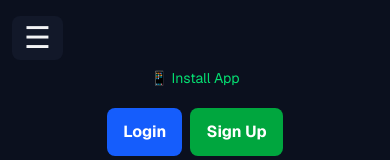
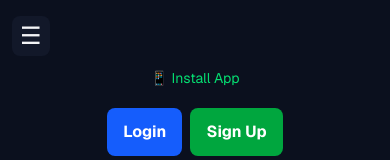
Before and after one commit to CekBiayaID/Ai-Shorts-Factory, a Next.js app: page / in a window 390 px wide. Shown: the top 160 px of the page. Built offline with nearby package versions, Linux system fonts and the light colour scheme; no server answers.

Commit message:
adjust mobile hamburger size

```diff
--- a/app/page.tsx
+++ b/app/page.tsx
@@ -402,8 +402,7 @@ useEffect(() => {
           )}
           <button
            onClick={() => setSidebarOpen(true)}
-            className="fixed top-4 left-3 z-50 text-3xl md:text-2xl bg-[#121829] px-3 py-1 rounded-lg md:px-2 md:py-0"
-            >
+            className="fixed top-4 left-3 z-50 text-2xl bg-[#121829] px-2 py-1 rounded-lg">
               ☰
             </button>
       {/* Sidebar Navigation */}
```
